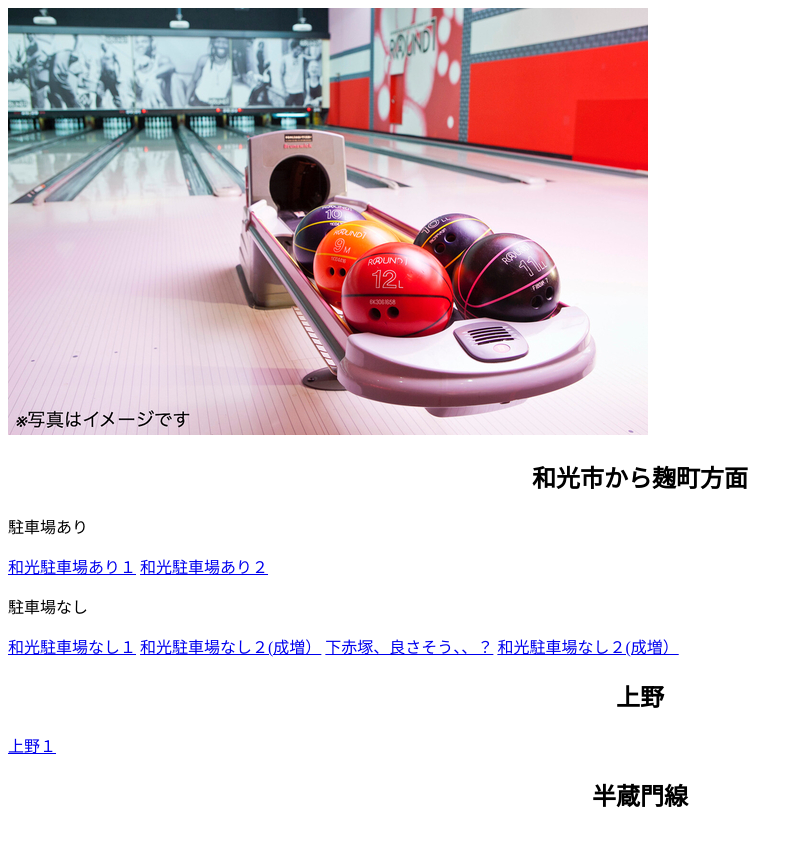
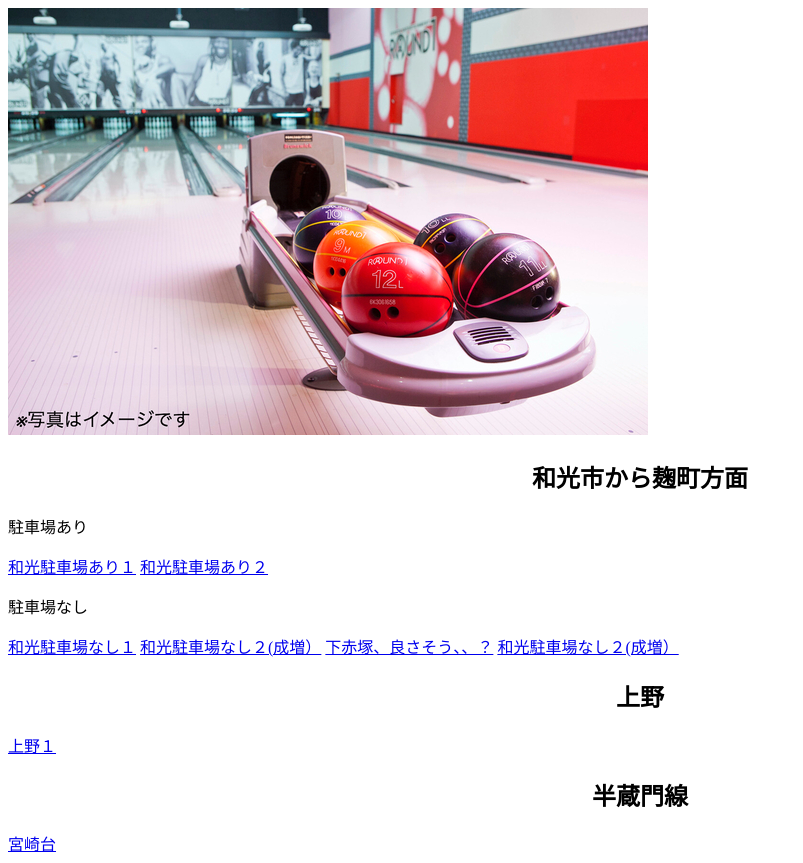
Before and after one commit to Akito-okubo/bukken, a plain HTML site: page index.html in a window 1280 px wide. Shown: the whole page, without its empty margins (0-803 px from the left). Before the commit the page ends 831 px from the top, so only its background shows below. Drawn offline with Linux system fonts and the light colour scheme.

Commit message:
Update index.html

```diff
--- a/index.html
+++ b/index.html
@@ -23,7 +23,7 @@
 <h2><center>上野</h2>
 <a href="https://suumo.jp/chintai/jnc_000083313610/?bc=100332252496">上野１</a>
 <h2><center>半蔵門線</h2>
-<a href="https://www.homes.co.jp/chintai/room/3458b8cfeeab1d4d5b70d1fa1bba0584874257e6/?bid=1194230032383>宮崎台</a>
+<a href="https://www.homes.co.jp/chintai/room/3458b8cfeeab1d4d5b70d1fa1bba0584874257e6/?bid=1194230032383">宮崎台</a>
 
 
 
```
